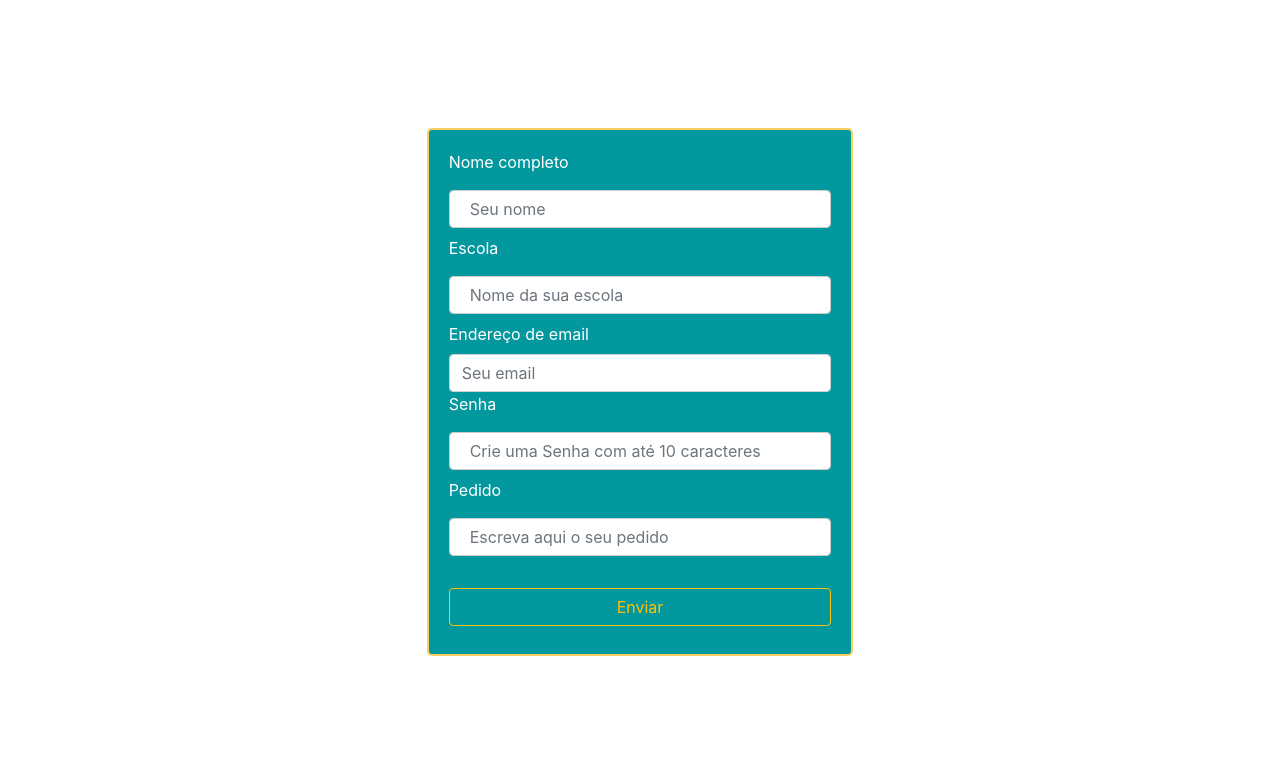
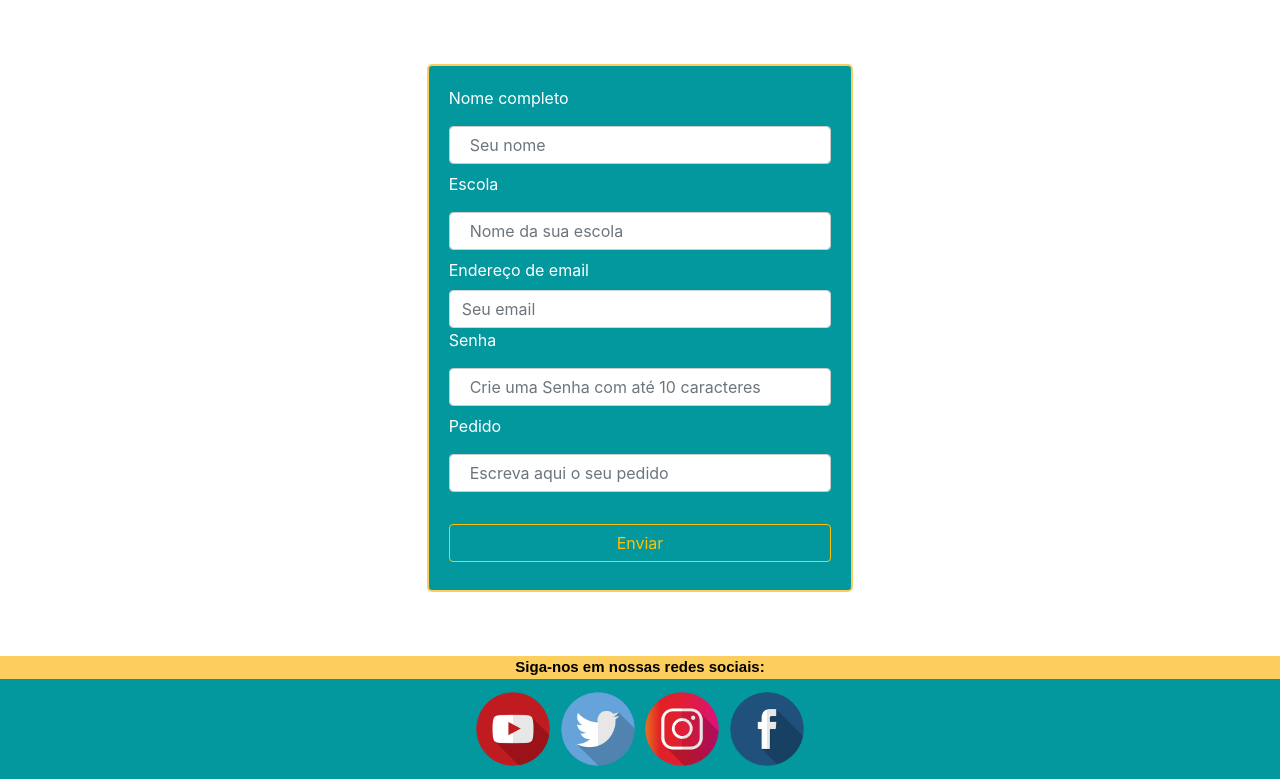
Before and after one commit to luc0liv/Projeto_DoaTech, a PHP site: page /formaluno.php in a window 1280 px wide. Shown: the part 66-845 px from the top of the page. Before the commit the page ends 722 px from the top, so only its background shows below. Run offline with PHP 8.4, Linux system fonts and the light colour scheme.

Commit message:
v2.5 - final

```diff
--- /dev/null
+++ b/assets/css/footer.css
@@ -0,0 +1,31 @@
+footer {
+    background-color:#FCCE5D;
+   text-align: center;
+
+
+}
+
+
+#follow {
+   font-family: 'Teko', sans-serif;
+   font-weight: bold;
+   color: #000000;
+   font-size: 15px;
+}
+
+.social {
+   background-color: #03989E;
+   padding:10px;
+}
+
+.social img {
+   width: 80px;
+   transition: 0.3s;
+
+}
+
+.iconSocial:hover {
+   width: 88px;
+   transition: 0.3s;
+
+}
--- a/assets/css/main.css
+++ b/assets/css/main.css
@@ -15,8 +15,8 @@ background-color: #03989E;
 border: solid 2px #FCCE5D;
 border-radius: 5px;
 color: white;
-margin-top:10%;
-
+margin-top:5%;
+margin-bottom: 5%;
 
 }
 
@@ -27,7 +27,8 @@ background-color: #03989E;
 border: solid 2px #FCCE5D;
 border-radius: 5px;
 color: white;
-margin-top:10%;
+margin-top:5%;
+margin-bottom: 5%;
 }
 
 .estiloEscola{
@@ -37,5 +38,6 @@ background-color: #03989E;
 border: solid 2px #FCCE5D;
 border-radius: 5px;
 color: white;
-margin-top:10%;
+margin-top:5%;
+margin-bottom: 5%;
 }
--- /dev/null
+++ b/footer.php
@@ -0,0 +1,24 @@
+<!DOCTYPE html>
+<html lang="en">
+<head>
+    <meta charset="UTF-8">
+    <meta name="viewport" content="width=device-width, initial-scale=1.0">
+    <link rel="stylesheet" href="./assets/css/footer.css" type="text/css">
+</head>
+<body>
+       <!--Inicio do rodapé-->
+   <footer>
+        <div id="follow">Siga-nos em nossas redes sociais:</div>
+        <div class="social">
+            <a href="https://www.youtube.com/"><img src="./assets/img/ytb.png" class="iconSocial" alt="youtube"></a>
+
+            <a href="https://twitter.com/home"><img src="./assets/img/twtr.png" class="iconSocial" alt="twitter"></a>
+
+            <a href="https://www.instagram.com"><img src="./assets/img/insta.png" class="iconSocial" alt="insta"></a>
+
+            <a href="https://www.facebook.com"><img src="./assets/img/fbk.png" class="iconSocial" alt="facebook"></a>
+        </div>
+    </footer>
+    <!--Fim do rodapé-->
+</body>
+</html>
--- a/formaluno.php
+++ b/formaluno.php
@@ -39,6 +39,6 @@
 </form>
 </section>
 
-
+<?php include_once('./footer.php')?>
 </body>
 </html>
--- a/formdoador.php
+++ b/formdoador.php
@@ -27,5 +27,6 @@
   <button type="submit" class="btn btn-outline-warning">Enviar</button>
 </form>
 </section>
+<?php include_once('./footer.php')?>
 </body>
 </html>
--- a/formescola.php
+++ b/formescola.php
@@ -34,6 +34,6 @@
   <button type="submit" class="btn btn-outline-warning">Enviar</button>
 </form>
 </section>
-
+<?php include_once('./footer.php')?>
 </body>
 </html>
--- a/index.php
+++ b/index.php
@@ -39,5 +39,7 @@
   </a>
 </div>
     </div>
+
+    <?php include_once('./footer.php')?>
 </body>
 </html>
```
